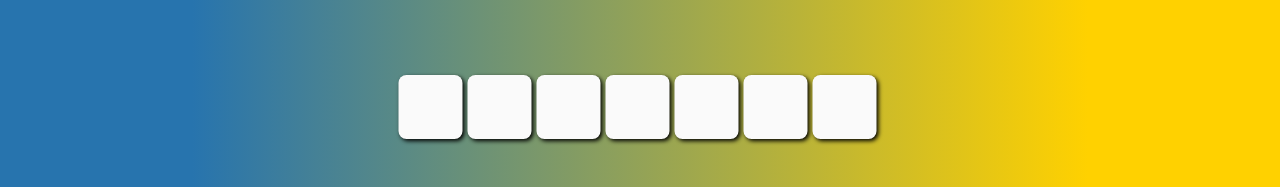
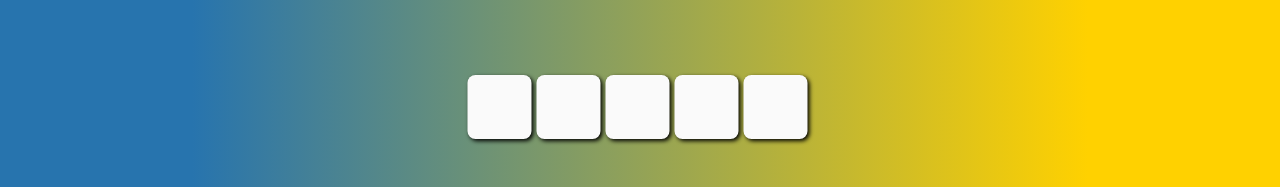
Before and after one commit to allenwang2333/bruin-o-bruin, a React (Create React App) app in the folder bruin-o-bruin/: page /game in a window 1280 px wide. Shown: the part 610-797 px from the top of the page. Built offline with nearby package versions, Linux system fonts and the light colour scheme.

Commit message:
Add difficulty to game

```diff
--- a/bruin-o-bruin/src/components/scoreboard.js
+++ b/bruin-o-bruin/src/components/scoreboard.js
@@ -4,7 +4,6 @@ import axios from "axios";
 import "./scoreboard.css";
 
 export default function Board() {
-    const period = useState(0)[0];
     const [Leaderboard, setBoard] = useState([]);
     async function getBoard() {
         const params = new Headers();
--- a/bruin-o-bruin/src/gamePlay/game.js
+++ b/bruin-o-bruin/src/gamePlay/game.js
@@ -1,6 +1,6 @@
 import Board from "./board.js"
 import Hand from "./hand.js"
-import React, { useEffect } from "react"
+import React from "react"
 import axios from "axios";
 import randomPlaceBlock from "./randomPlace.js"
 import LoseDisplay from "./losePage.js"
@@ -56,7 +56,7 @@ class Game extends React.Component {
         this.state = {
             board: board,
             seen: seen,
-            hand: Array(7).fill(null),
+            hand: Array(5).fill(null),
             handSize: 0,
             category: { 0: 0, 1: 0, 2: 0, 3: 0, 4: 0, 5: 0, 6: 0, 7: 0, 8: 0 },
             coor: coor,
@@ -154,7 +154,7 @@ class Game extends React.Component {
 
     handleEliminate(newHand) {
         var remain = this.state.remain;
-        var hand = Array(7).fill(null);
+        var hand = Array(5).fill(null);
         var handSize = this.state.handSize;
         var category = this.state.category;
         var score = this.state.score;
@@ -178,7 +178,7 @@ class Game extends React.Component {
                 win: true,
             });
         }
-        while (handIdx < 7) {
+        while (handIdx < 5) {
             while (categoryIdx <= 8 && category[categoryIdx] === 0)
                 categoryIdx++;
             if (categoryIdx === 9)
@@ -193,7 +193,7 @@ class Game extends React.Component {
             remain: remain,
         })
 
-        hand = Array(7).fill(null)
+        hand = Array(5).fill(null)
         if (handSize === 7) {
             clearInterval(this.state.intervalId);
             this.setState({
@@ -204,7 +204,7 @@ class Game extends React.Component {
 
         handIdx = 0;
         categoryIdx = 0;
-        while (handIdx < 7) {
+        while (handIdx < 5) {
             while (categoryIdx <= 8 && category[categoryIdx] === 0)
                 categoryIdx++;
             if (categoryIdx === 9)
--- a/bruin-o-bruin/src/gamePlay/hand.js
+++ b/bruin-o-bruin/src/gamePlay/hand.js
@@ -21,8 +21,8 @@ class Hand extends React.Component{
                 {this.renderBlockAtHand(2)}
                 {this.renderBlockAtHand(3)}
                 {this.renderBlockAtHand(4)}
-                {this.renderBlockAtHand(5)}
-                {this.renderBlockAtHand(6)}
+                {/* {this.renderBlockAtHand(5)}
+                {this.renderBlockAtHand(6)} */}
             </div>
             /* Render the blocks at hand */
             /* MIGHT CHANGE */
```
